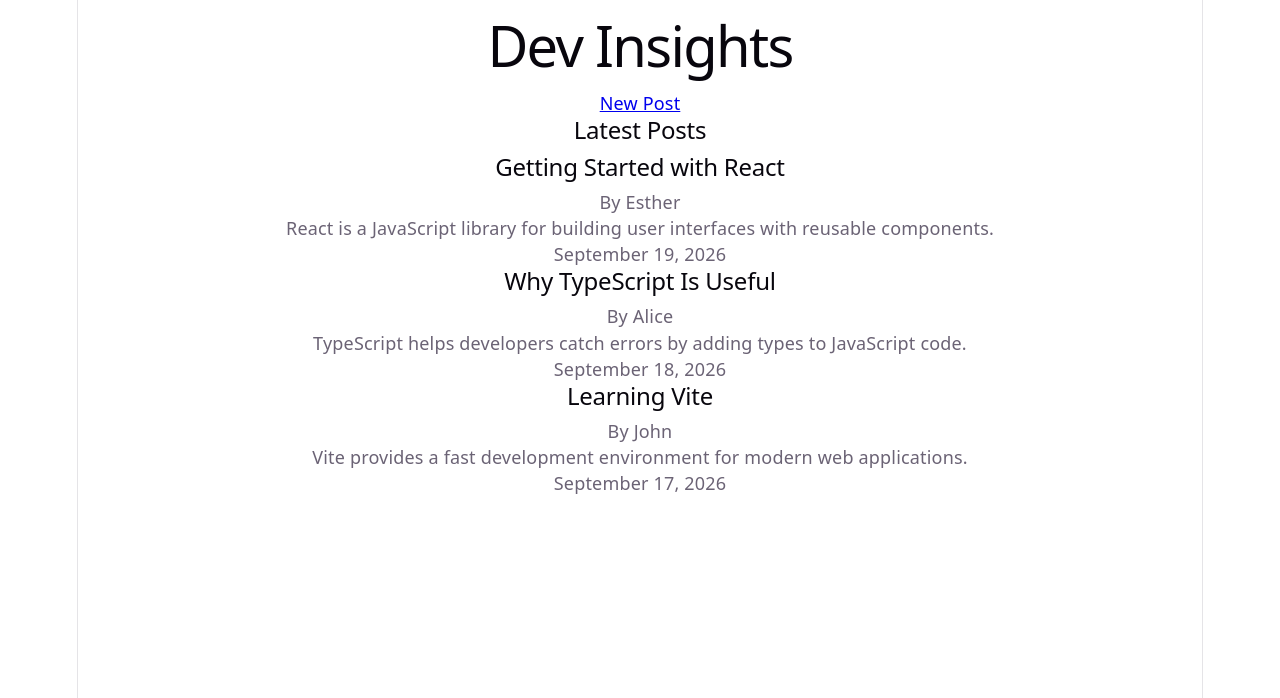
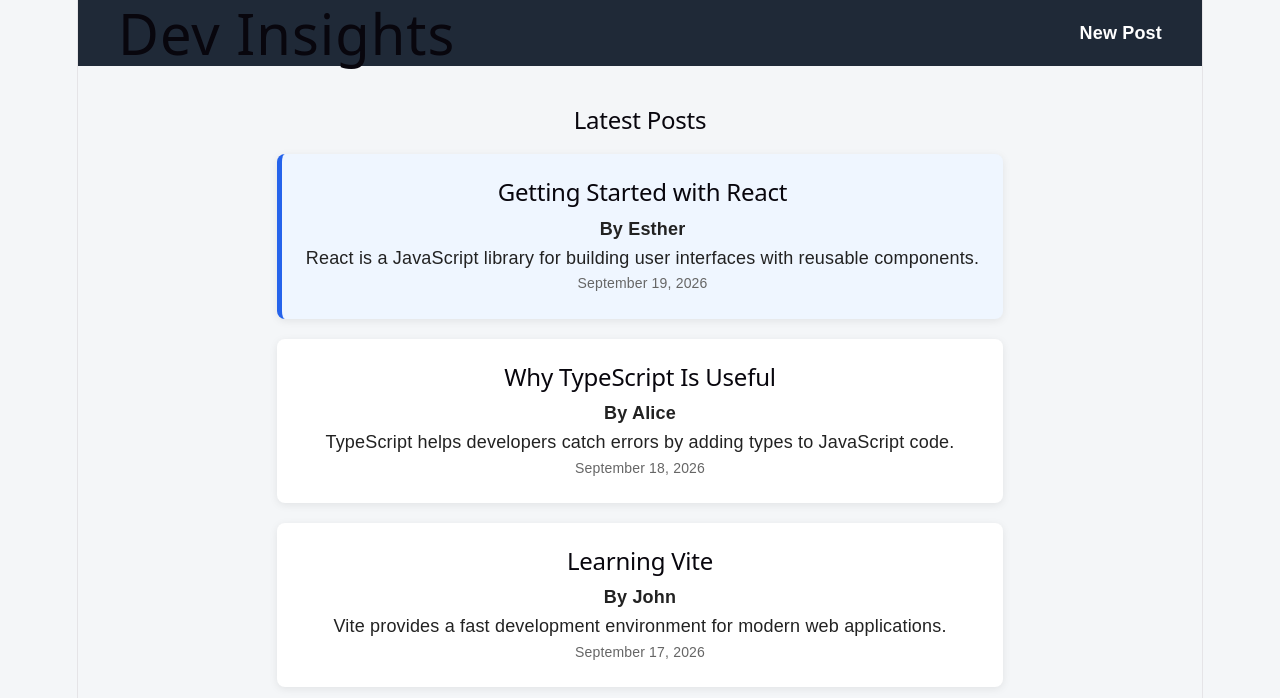
Before and after one commit to Esther447/react-dev-formative-1, a React (Vite) app: page / in a window 1280 px wide. Shown: the top 698 px of the page. Built offline with nearby package versions, Linux system fonts and the light colour scheme.

Commit message:
style: add blog styling and conditional post style

```diff
--- a/src/App.tsx
+++ b/src/App.tsx
@@ -1,5 +1,6 @@
 import Header from "./components/Header";
 import PostList from "./components/PostList";
+import "./styles/blog.css";
 
 function App() {
   return (
--- a/src/components/Header.tsx
+++ b/src/components/Header.tsx
@@ -1,7 +1,7 @@
 function Header() {
   return (
     <header>
-      <h1>Dev Insights</h1>
+      <h1 style={{ letterSpacing: "1px" }}>Dev Insights</h1>
 
       <nav>
         <a href="#">New Post</a>
--- a/src/components/Post.tsx
+++ b/src/components/Post.tsx
@@ -5,15 +5,17 @@ interface PostProps {
 }
 
 function Post({ post }: PostProps) {
+  const isFeaturedAuthor = post.author === "Esther";
+
   return (
-    <article>
+    <article className={isFeaturedAuthor ? "featured-post" : ""}>
       <h2>{post.title}</h2>
 
-      <p>By {post.author}</p>
+      <p className="post-author">By {post.author}</p>
 
       <p>{post.content}</p>
 
-      <p>{post.date}</p>
+      <p className="post-date">{post.date}</p>
     </article>
   );
 }
--- /dev/null
+++ b/src/styles/blog.css
@@ -0,0 +1,65 @@
+body {
+  margin: 0;
+  font-family: Arial, sans-serif;
+  background-color: #f4f6f8;
+  color: #222;
+}
+
+header {
+  background-color: #1f2937;
+  color: white;
+  padding: 20px 40px;
+  display: flex;
+  justify-content: space-between;
+  align-items: center;
+}
+
+header h1 {
+  margin: 0;
+}
+
+header a {
+  color: white;
+  text-decoration: none;
+  font-weight: bold;
+}
+
+main {
+  max-width: 900px;
+  margin: 40px auto;
+  padding: 0 20px;
+}
+
+section > h2 {
+  margin-bottom: 20px;
+}
+
+article {
+  background-color: white;
+  padding: 24px;
+  margin-bottom: 20px;
+  border-radius: 8px;
+  box-shadow: 0 2px 8px rgba(0, 0, 0, 0.08);
+}
+
+article h2 {
+  margin-top: 0;
+}
+
+article p {
+  line-height: 1.6;
+}
+
+.post-author {
+  font-weight: bold;
+}
+
+.post-date {
+  color: #666;
+  font-size: 14px;
+}
+
+.featured-post {
+  border-left: 5px solid #2563eb;
+  background-color: #eff6ff;
+}
```
